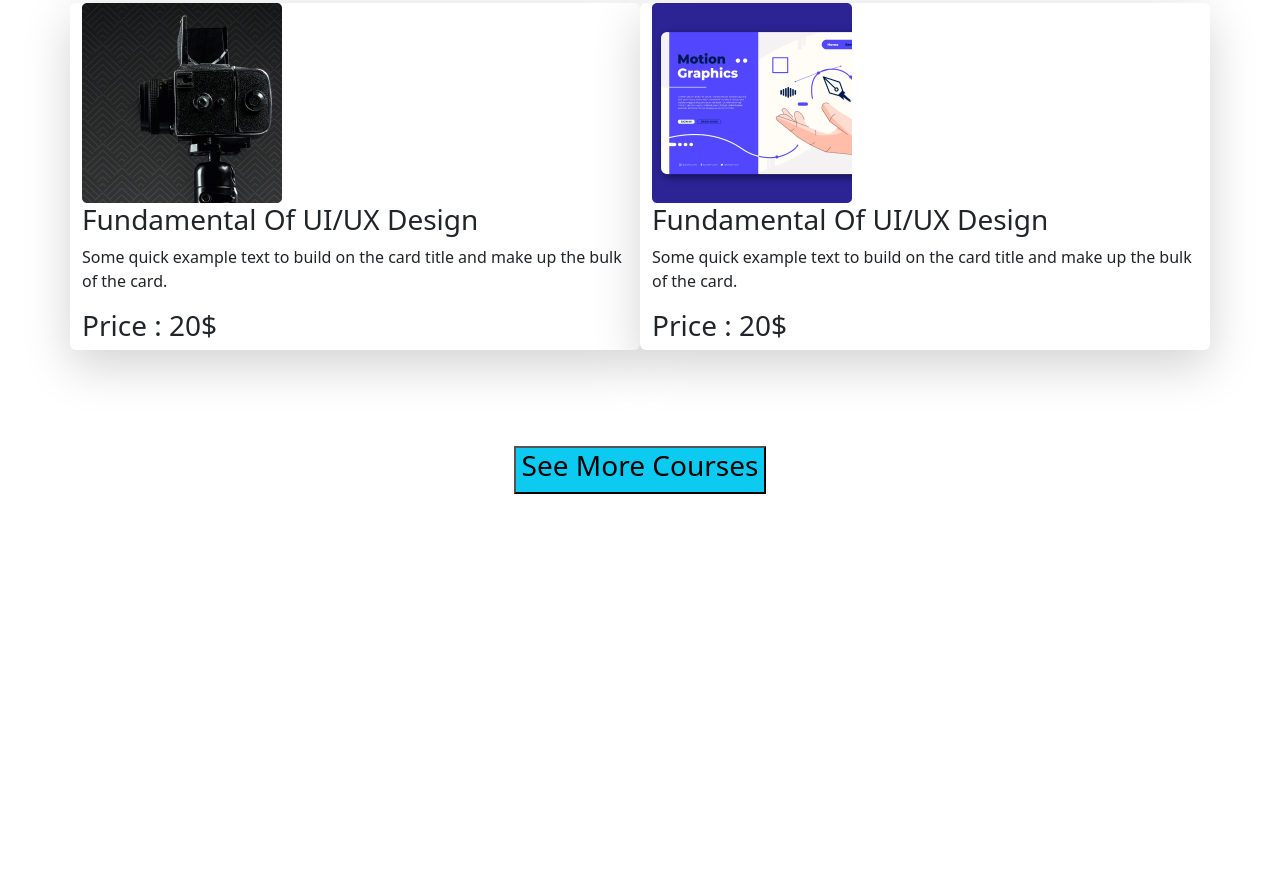
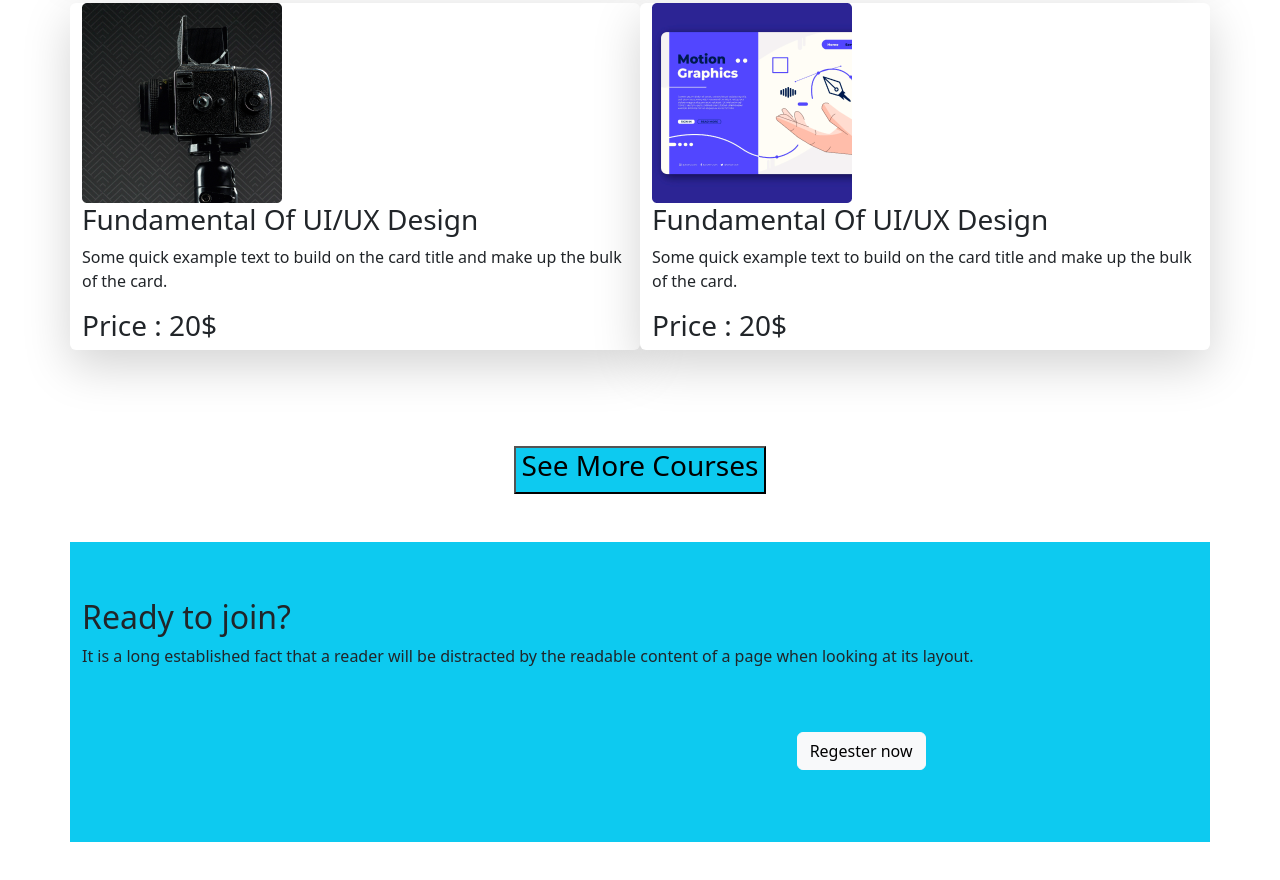
Before and after one commit to Fahimlica/my-third-asignment, a plain HTML site: page index.html in a window 1280 px wide. Shown: the part 1699-2579 px from the top of the page. Before the commit the page ends 2241 px from the top, so only its background shows below. Drawn offline with nearby package versions, Linux system fonts and the light colour scheme.

Commit message:
added joinning section and regester button

```diff
--- a/index.html
+++ b/index.html
@@ -100,6 +100,10 @@
         <!---- Carsoul  ends--- --
    ---------------
     ------------>
+
+        <!-----Course details start----
+                             ------------------
+                     ------------------->
         <section class="container mt-5  mx-auto">
             <h1 class="text-center my-5">Discover Our Popular Courses</h1>
             <p class="text-center my-5">
@@ -183,12 +187,51 @@
                 </div>
             </div>
         </section>
+
+        <!-----Course detelse end----
+                 ------------------
+                           ------------------->
+
+
+        <!-----button start---
+        ------------------
+       ------------------->
+
         <section class="text-center my-5">
             <button class="bg-info">
                 <h3>See More Courses</h3>
             </button>
         </section>
 
+        <!-----button finish----
+        ------------------
+       ------------------->
+
+        <!-----Course Joinning option start----
+                                                    ------------------
+                                  ------------------->
+        <sections style="height:300px ;" class="container d-flex  align-items-center bg-info w-70 mb-5" id="subscribe">
+            <div>
+                <h2>
+                    Ready to join?
+                </h2>
+                <p>
+                    It is a long established fact that a reader will be distracted by the readable content of a page
+                    when looking at its layout.
+                </p>
+                <div class="px-5 pt-5 ">
+                    <form class="d-flex justify-content-end">
+                        <div class="mb-3">
+                            <button type="submit" class="btn btn-light">Regester now</button>
+                        </div>
+                    </form>
+                </div>
+            </div>
+
+            </section>
+            <!-----Course Joinning option finish----
+                                        ------------------
+                                     ------------------->
     </main>
     <script src="https://cdn.jsdelivr.net/npm/bootstrap@5.2.0/dist/js/bootstrap.bundle.min.js"
         integrity="sha384-A3rJD856KowSb7dwlZdYEkO39Gagi7vIsF0jrRAoQmDKKtQBHUuLZ9AsSv4jD4Xa"
```
